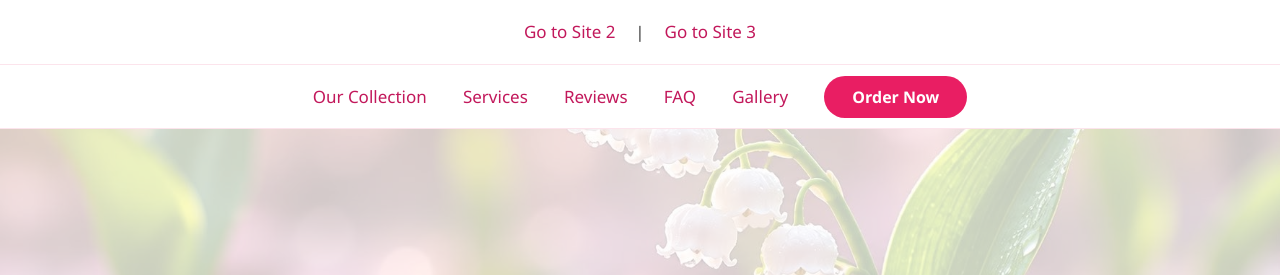
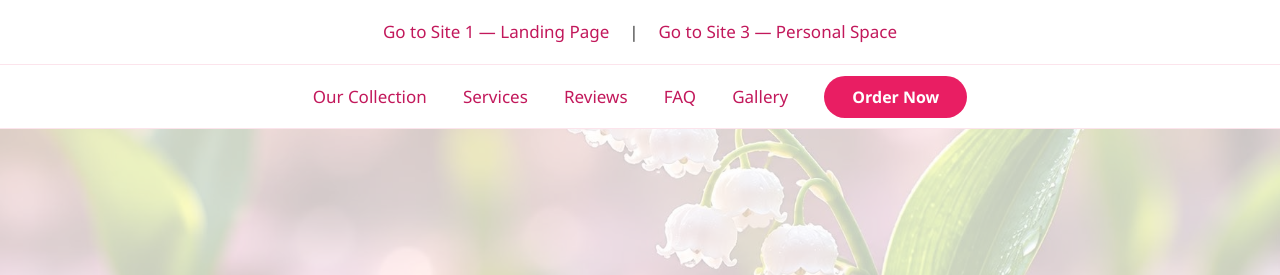
Before and after one commit to MhycaGarcia/my-3-websites, a plain HTML site: page landing page css folder/index.html in a window 1280 px wide. Shown: the top 275 px of the page. Drawn offline with Linux system fonts and the light colour scheme.

Commit message:
Update index.html

```diff
--- a/landing page css folder/index.html
+++ b/landing page css folder/index.html
@@ -8,8 +8,8 @@
 </head>
 <body>
     <nav>
-        <a href="../Landing%20Page/">Go to Site 2</a> |
-        <a href="../personal%20space%20bootstrap/">Go to Site 3</a>
+        <a href="../Landing%20Page/">Go to Site 1 — Landing Page</a> |
+        <a href="../personal%20space%20bootstrap/">Go to Site 3 — Personal Space</a>
     </nav>
 
     <nav>
```
